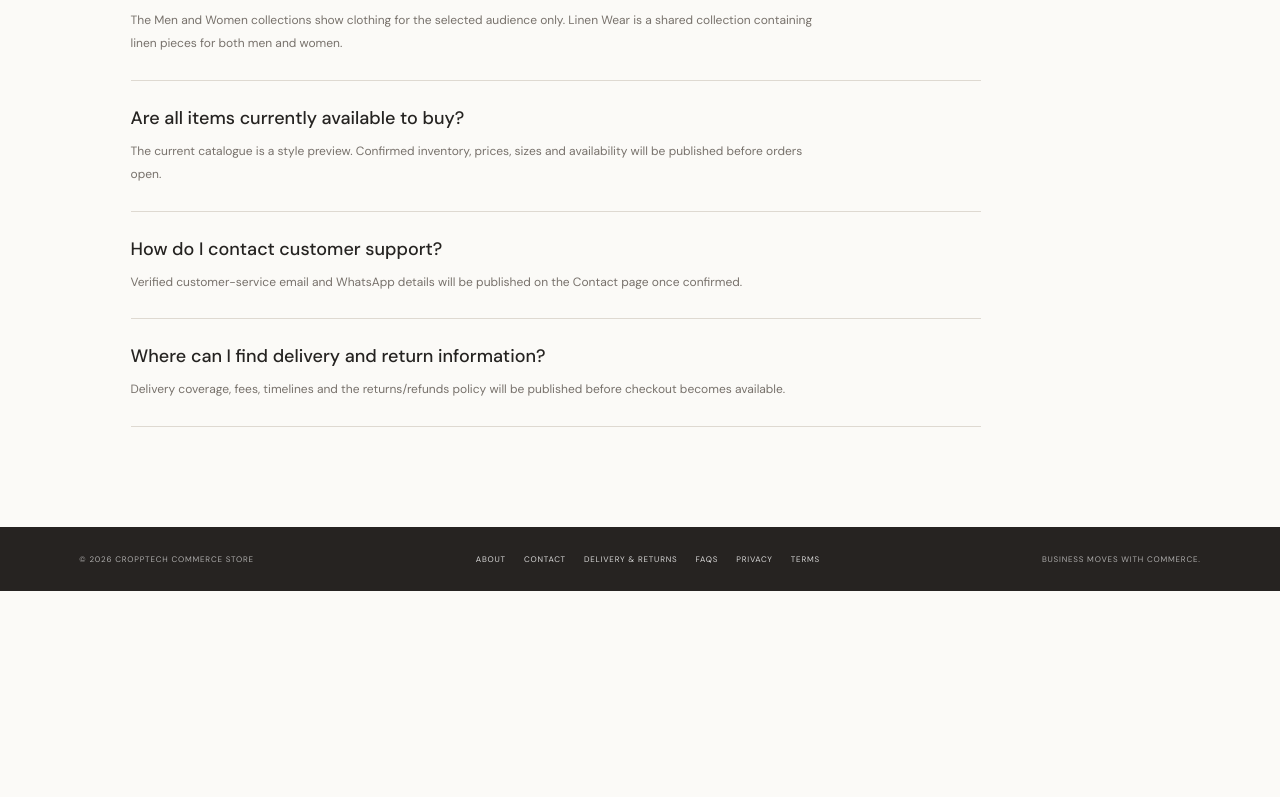
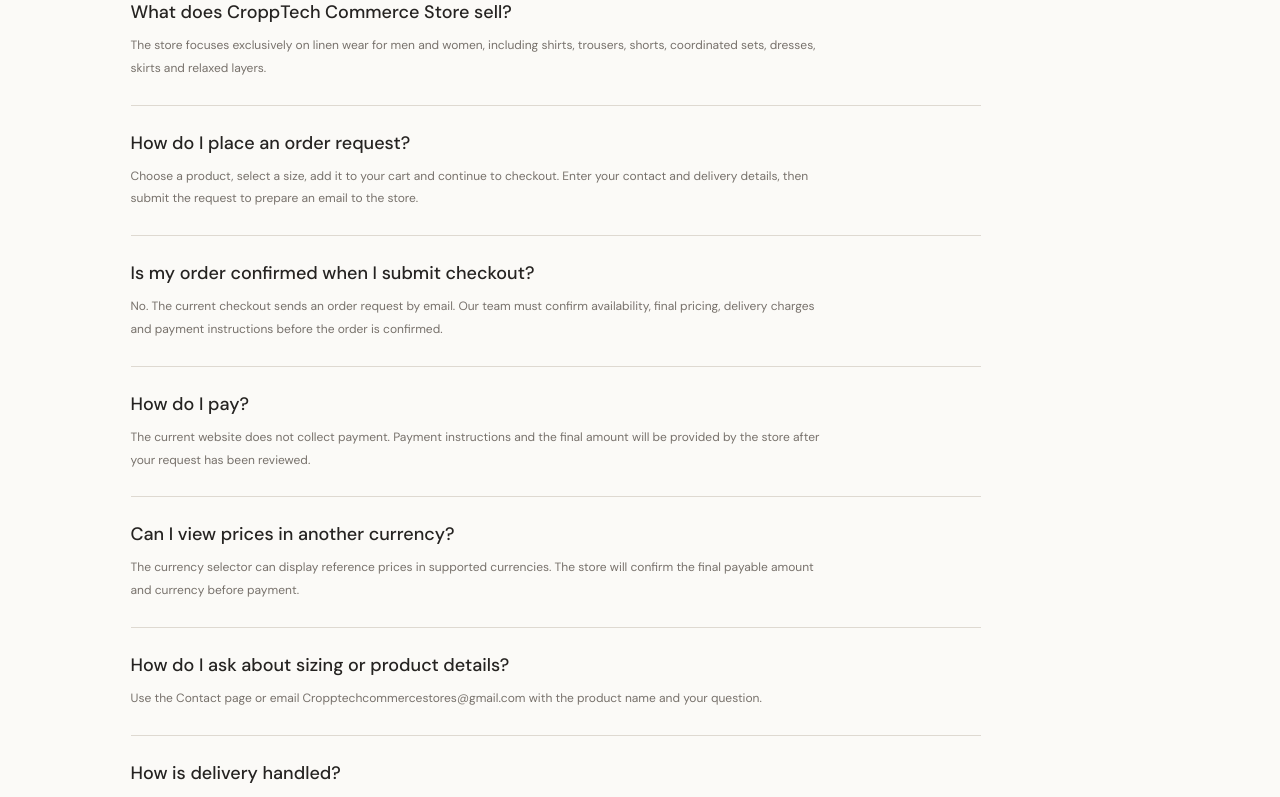
Before and after one commit to JACTech001/cropptech-commerce, a Next.js app: page /faq in a window 1280 px wide. Shown: the part 643-1440 px from the top of the page. Before the commit the page ends 1234 px from the top, so only its background shows below. Built offline with nearby package versions, Linux system fonts and the light colour scheme; no server answers; a web font is replaced by a local one.

Commit message:
Update FAQs for current linen catalogue and checkout

```diff
--- a/app/faq/page.js
+++ b/app/faq/page.js
@@ -1,17 +1,21 @@
 import StorePageShell from "../../components/StorePageShell";
 
-export const metadata = { title: "FAQs | CroppTech Commerce Store" };
+export const metadata = { title: "FAQs | CroppTech Commerce Store", description: "Answers about the CroppTech Commerce Store linen collection and current order-request process." };
 
 const faqs = [
-  ["How are the collections organised?", "The Men and Women collections show clothing for the selected audience only. Linen Wear is a shared collection containing linen pieces for both men and women."],
-  ["Are all items currently available to buy?", "The current catalogue is a style preview. Confirmed inventory, prices, sizes and availability will be published before orders open."],
-  ["How do I contact customer support?", "Verified customer-service email and WhatsApp details will be published on the Contact page once confirmed."],
-  ["Where can I find delivery and return information?", "Delivery coverage, fees, timelines and the returns/refunds policy will be published before checkout becomes available."]
+  ["What does CroppTech Commerce Store sell?", "The store focuses exclusively on linen wear for men and women, including shirts, trousers, shorts, coordinated sets, dresses, skirts and relaxed layers."],
+  ["How do I place an order request?", "Choose a product, select a size, add it to your cart and continue to checkout. Enter your contact and delivery details, then submit the request to prepare an email to the store."],
+  ["Is my order confirmed when I submit checkout?", "No. The current checkout sends an order request by email. Our team must confirm availability, final pricing, delivery charges and payment instructions before the order is confirmed."],
+  ["How do I pay?", "The current website does not collect payment. Payment instructions and the final amount will be provided by the store after your request has been reviewed."],
+  ["Can I view prices in another currency?", "The currency selector can display reference prices in supported currencies. The store will confirm the final payable amount and currency before payment."],
+  ["How do I ask about sizing or product details?", "Use the Contact page or email Cropptechcommercestores@gmail.com with the product name and your question."],
+  ["How is delivery handled?", "Delivery options, charges and estimated timelines are confirmed with you based on your destination before an order is accepted."],
+  ["What if an item arrives damaged or incorrect?", "Contact the store with your order details and clear photos. Please wait for the team's instructions before sending an item back."]
 ];
 
 export default function FAQPage() {
   return (
-    <StorePageShell eyebrow="CUSTOMER CARE / FREQUENTLY ASKED QUESTIONS" title={<>A few things<br /><em>worth knowing.</em></>} intro="Helpful information about browsing the CroppTech collections and the store.">
+    <StorePageShell eyebrow="CUSTOMER CARE / FREQUENTLY ASKED QUESTIONS" title={<>A few things<br /><em>worth knowing.</em></>} intro="Helpful information about shopping the CroppTech linen collection and sending an order request.">
       <div className="faq-list">{faqs.map(([question, answer]) => <article key={question}><h2>{question}</h2><p>{answer}</p></article>)}</div>
     </StorePageShell>
   );
```
